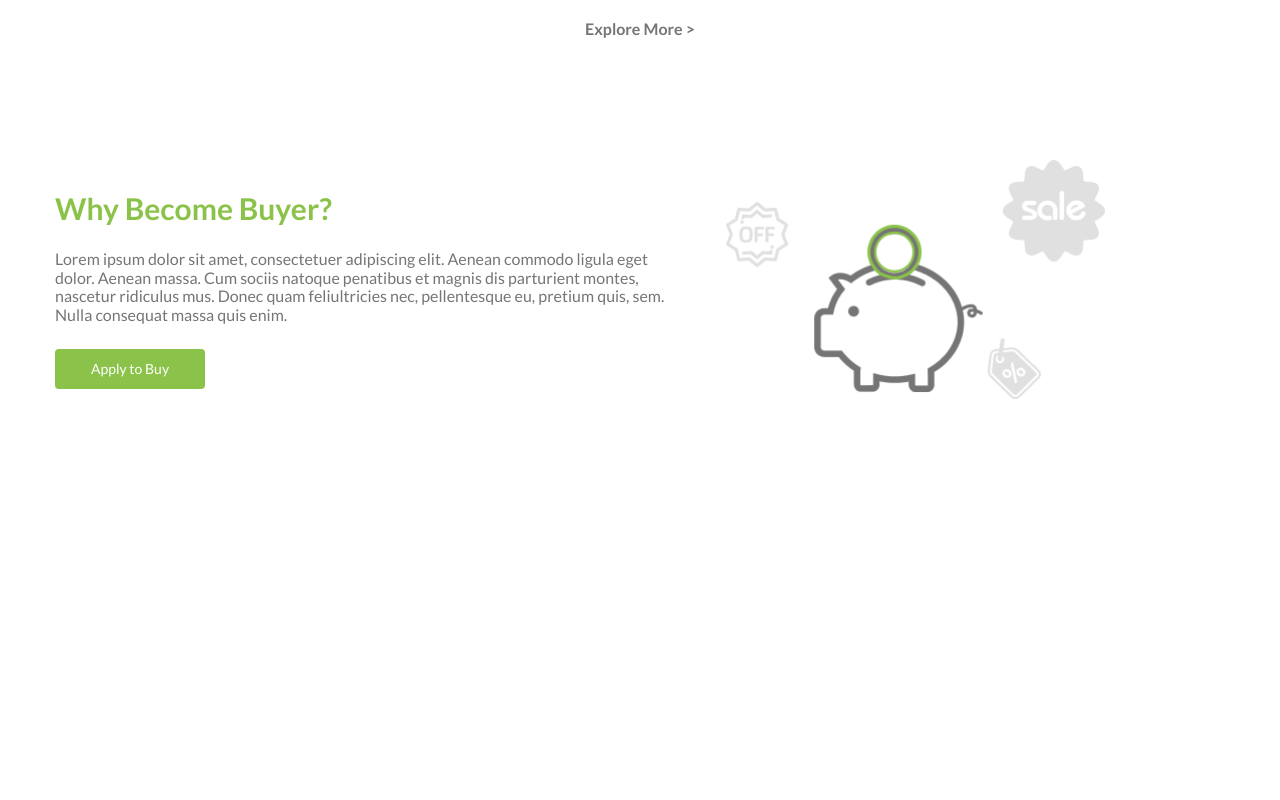
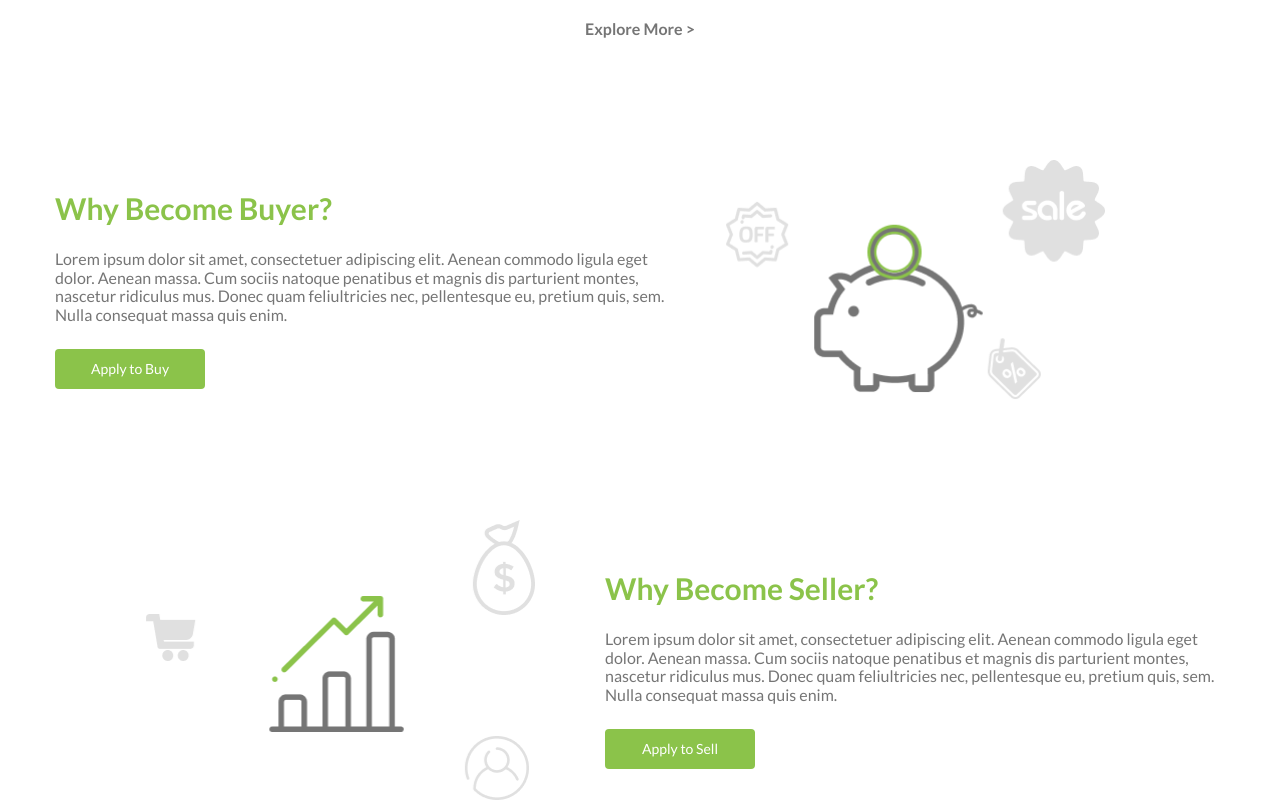
Before and after one commit to mcankaya4/marketing-template, a website: page index.html in a window 1280 px wide. Shown: the part 1555-2355 px from the top of the page. Before the commit the page ends 1955 px from the top, so only its background shows below. Drawn offline with Linux system fonts and the light colour scheme.

Commit message:
why-seller tamamlandı

```diff
--- a/index.html
+++ b/index.html
@@ -214,6 +214,21 @@
             </div>
         </section>
 
+        <section class="Why-Seller">
+            <div class="container">
+                <div class="Why-Seller-left">
+                    <img src="img/why-seller.png">
+                </div>
+                <div class="Why-Seller-right">
+                    <h3 class="Why-Seller-right-title">Why Become Seller?</h3>
+                    <div class="Why-Seller-right-description">
+                        Lorem ipsum dolor sit amet, consectetuer adipiscing elit. Aenean commodo ligula eget dolor. Aenean massa. Cum sociis natoque penatibus et magnis dis parturient montes, nascetur ridiculus mus. Donec quam feliultricies nec, pellentesque eu, pretium quis, sem. Nulla consequat massa quis enim.
+                    </div>
+                    <button class="Why-Seller-right-button">Apply to Sell</button>
+                </div>
+            </div>
+        </section>
+
     </main>
 
 
--- a/scss/main.scss
+++ b/scss/main.scss
@@ -15,3 +15,4 @@
 @import "pages/home/slider.scss";
 @import "pages/home/best-seller.scss";
 @import "pages/home/why-buyer.scss";
+@import "pages/home/why-seller.scss";
--- a/scss/pages/home/why-seller.scss
+++ b/scss/pages/home/why-seller.scss
@@ -0,0 +1,50 @@
+.Why-Seller {
+    margin-top: 120px;
+
+    .container {
+        display        : flex;
+        align-items    : center;
+        justify-content: flex-end;
+    }
+
+    &-left {
+
+        img {
+            width : 390px;
+            height: 280px;
+        }
+    }
+
+
+    &-right {
+        display       : flex;
+        flex-direction: column;
+        width         : 620px;
+        margin-left: 70px;
+
+        &-title {
+            font-size    : 30px;
+            color        : $color-green;
+            margin-bottom: 25px;
+            margin-top   : 20px;
+        }
+
+        &-description {
+            font-size    : 16px;
+            color        : $color-dark-gray;
+            margin-bottom: 25px;
+
+        }
+
+        &-button {
+            height          : 40px;
+            width           : 150px;
+            background-color: $color-green;
+            color           : $color-white;
+            border-radius   : 4px;
+            outline         : none;
+            user-select     : none;
+            cursor          : pointer;
+        }
+    }
+}
```
Also changed, not shown: main.css.
